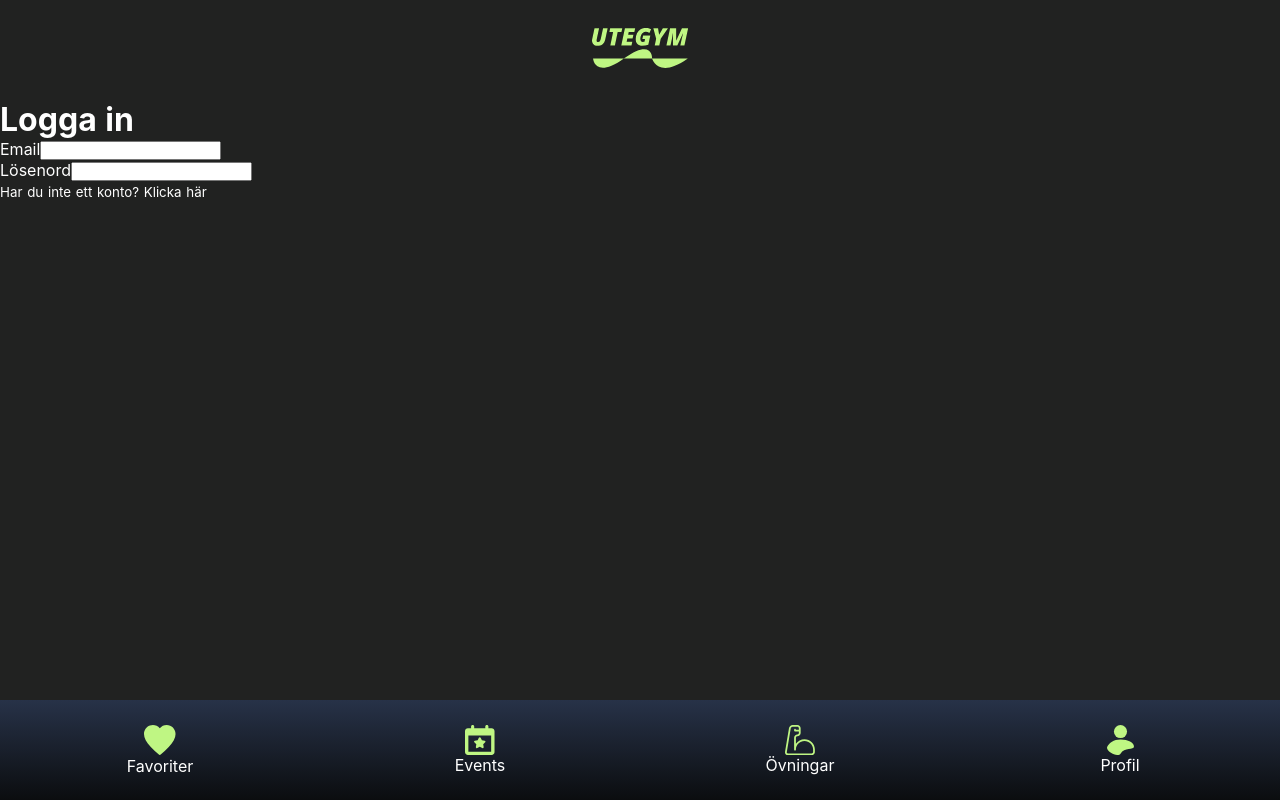
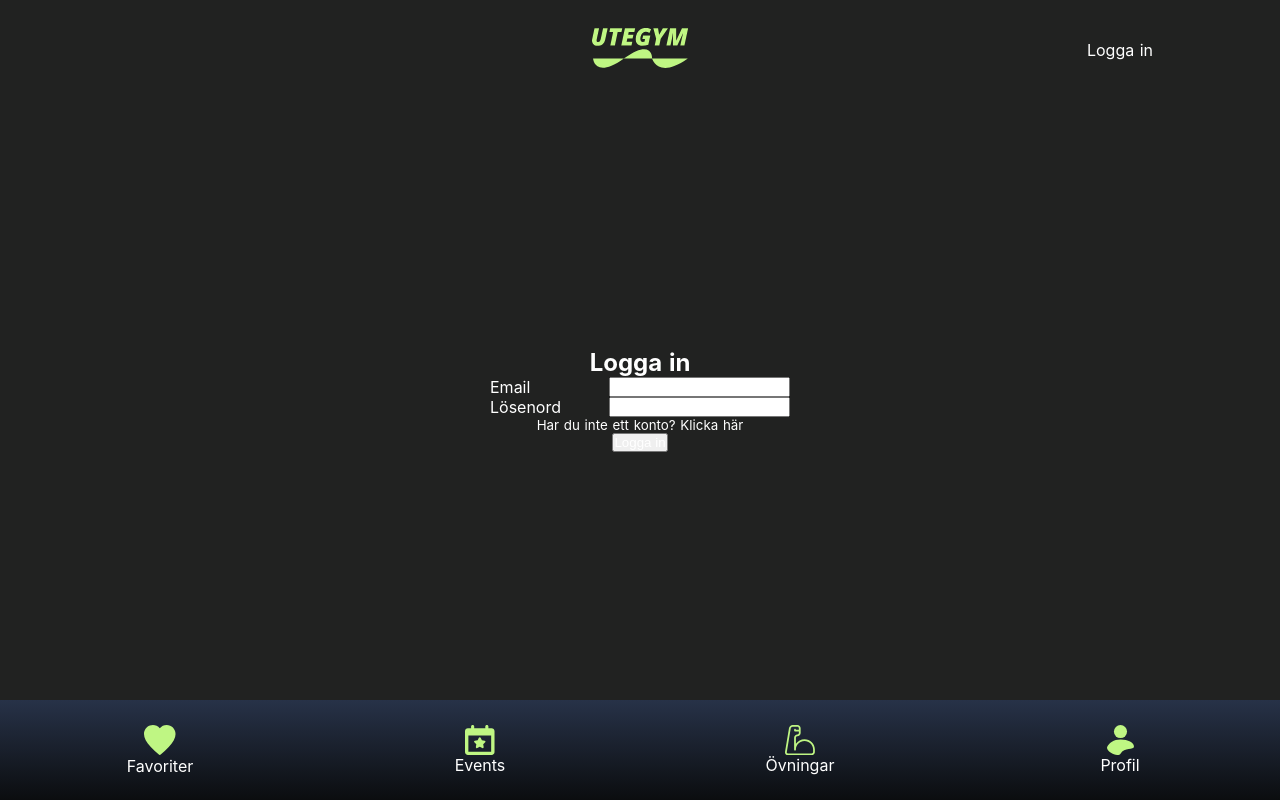
Before and after one commit to victorthevictoriousv/utegym, a Nuxt app: page /login in a window 1280 px wide. Built offline with nearby package versions, Linux system fonts and the light colour scheme.

Commit message:
login section added

```diff
--- a/assets/scss/elements.scss
+++ b/assets/scss/elements.scss
@@ -32,3 +32,7 @@ a {
   text-decoration: none;
   color: inherit;
 }
+
+button {
+  color: inherit;
+}
--- a/assets/scss/layout.scss
+++ b/assets/scss/layout.scss
@@ -14,8 +14,23 @@
     flex: 1 1 100%;
   }
 
+  &__content {
+    width: 100%;
+  }
+
   &__footer {
     display: flex;
     flex: 0 100px;
   }
 }
+
+.section {
+  &__login {
+    display: flex;
+    flex-direction: column;
+    justify-content: center;
+    align-items: center;
+    height: 100%;
+    width: 100%;
+  }
+}
--- a/components/nav/TheFooter.vue
+++ b/components/nav/TheFooter.vue
@@ -48,6 +48,7 @@ export default {
 
 .footer {
   background: linear-gradient($gradient-blue, $gradient-dark);
+  cursor: pointer;
 
   &__nav {
     width: 100%;
--- a/components/nav/TheHeader.vue
+++ b/components/nav/TheHeader.vue
@@ -12,13 +12,18 @@
         </g>
       </svg>
     </nuxt-link>
+    <nav class="header__nav">
+      <nuxt-link v-if="!loggedIn" aria-label="To login" to="/login">Logga in</nuxt-link>
+      <nuxt-link v-else to="/" aria-label="Go home">Home</nuxt-link>
+    </nav>
   </header>
 </template>
 
 <script>
 export default {
-  data() {
-    return {
+  computed: {
+    loggedIn() {
+      return this.$store.getters['auth/loggedIn']
     }
   }
 }
@@ -35,5 +40,16 @@ export default {
     width: 100%;
     height: 40px;
   }
+
+  &__nav {
+    display: flex;
+    justify-content: center;
+    align-items: center;
+    position: fixed;
+    right: 0;
+    top: 0;
+    height: 100px;
+    width: 25%;
+  }
 }
 </style>
--- a/pages/login/index.vue
+++ b/pages/login/index.vue
@@ -1,16 +1,19 @@
 <template>
-  <form action="/">
+  <section class="section__login section">
     <h1>{{ register ? 'Registrera dig' : 'Logga in' }}</h1>
-    <div>
+    <form class="login-form" action="/">
+      <div class="login-form__input">
         <label for="email">Email</label>
         <input type="email" name="email">
       </div>
-    <div>
+      <div class="login-form__input">
         <label for="password">Lösenord</label>
         <input type="password" name="password">
       </div>
       <small>Har du inte ett konto? Klicka <a @click="register = !register" href="#">här</a></small>
+      <button>{{ register ? 'Registrera mig' : 'Logga in' }}</button>
     </form>
+  </section>
 </template>
 
 <script>
@@ -25,5 +28,16 @@ export default {
 
 
 <style lang="scss" scoped>
+  .login-form {
+    display: flex;
+    flex-direction: column;
+    align-items: center;
+    width: 300px;
 
+    &__input {
+      display: flex;
+      justify-content: space-between;
+      width: 100%;
+    }
+  }
 </style>
--- /dev/null
+++ b/store/auth.js
@@ -0,0 +1,9 @@
+export const state = () => ({
+  loggedIn: false
+})
+
+export const getters = {
+  loggedIn(state) {
+    return state.loggedIn
+  }
+}
```
Lines whose indentation alone changed are shown as unchanged.
